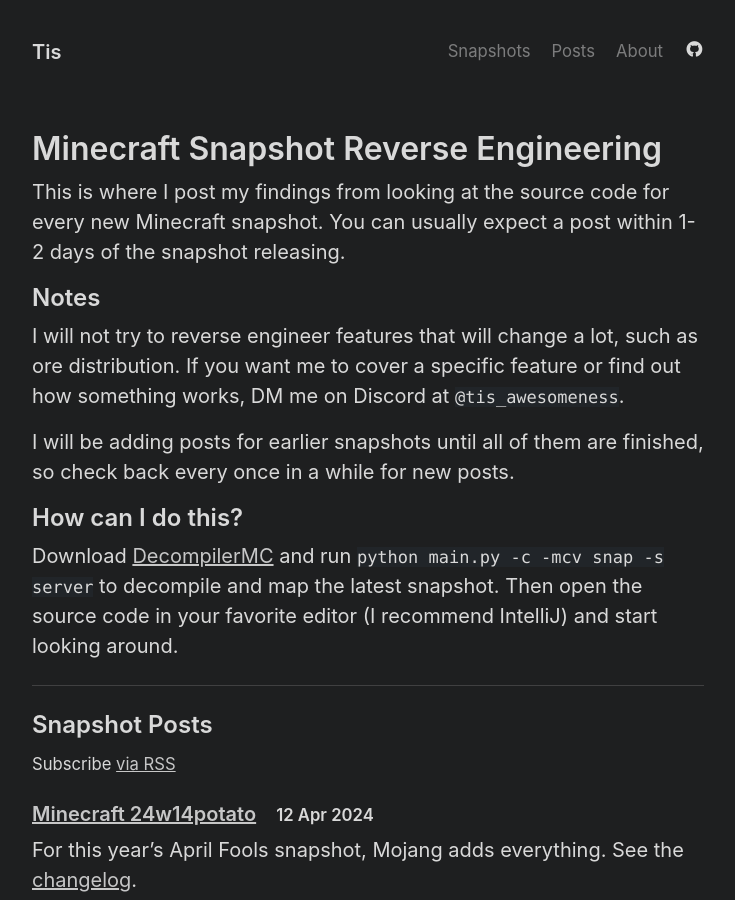
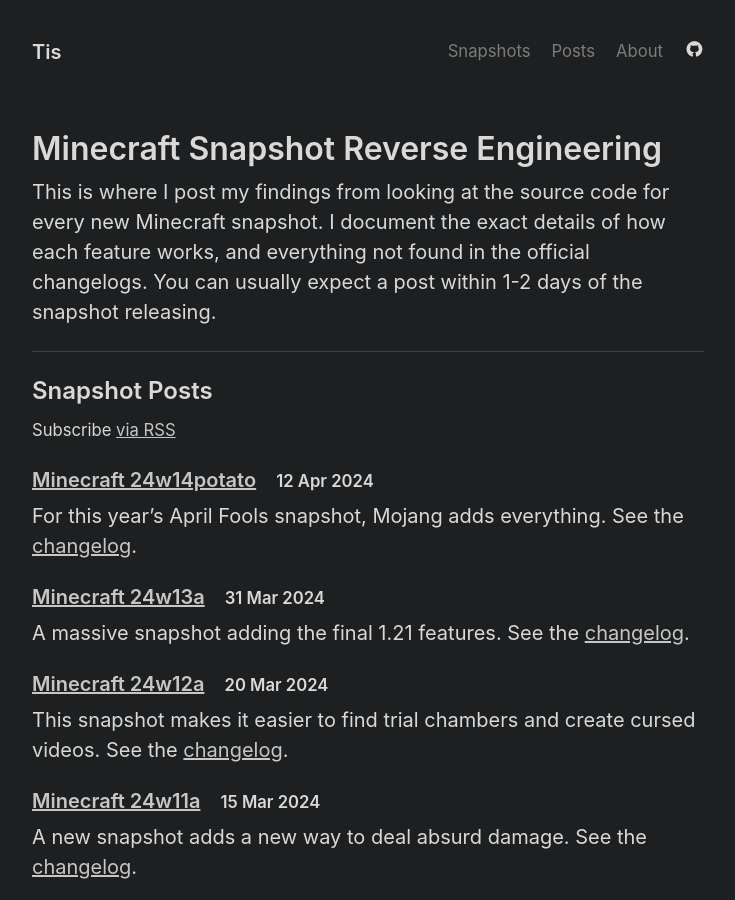
Before and after one commit to Tisawesomeness/tisawesomeness.github.io, a Jekyll site: the page built from snapshots.html, in a window 1280 px wide and 900 px high. Shown: the whole window, without its empty margins (272-1007 px from the left). Built offline with Jekyll 4.4.1, drawn with Linux system fonts in a browser that asks for light colours; comment, search, counter and statistics services are not loaded.

Commit message:
Update snapshots page

```diff
--- a/snapshots.html
+++ b/snapshots.html
@@ -1,22 +1,14 @@
 ---
 layout: default
 title: "Minecraft Snapshot Reverse Engineering"
-description: "Find out how the new snapshot features work, and what the changelogs don't tell you"
+description: "Everything the changelogs don't tell you"
 ---
 
 <h1>Minecraft Snapshot Reverse Engineering</h1>
-This is where I post my findings from looking at the source code for every new Minecraft snapshot. You can usually expect a post within 1-2 days of the snapshot releasing.
 
-<h2>Notes</h2>
-<p>
-  I will not try to reverse engineer features that will change a lot, such as ore distribution. If you want me to cover a specific feature or find out how something works, DM me on Discord at <code>@tis_awesomeness</code>.
-</p>
-<p>
-  I will be adding posts for earlier snapshots until all of them are finished, so check back every once in a while for new posts.
-</p>
+This is where I post my findings from looking at the source code for every new Minecraft snapshot. I document the exact details of how each feature works, and everything not found in the official changelogs.
 
-<h2>How can I do this?</h2>
-Download <a href="https://github.com/hube12/DecompilerMC">DecompilerMC</a> and run <code>python main.py -c -mcv snap -s server</code> to decompile and map the latest snapshot. Then open the source code in your favorite editor (I recommend IntelliJ) and start looking around.
+You can usually expect a post within 1-2 days of the snapshot releasing.
 
 <hr>
 
```
